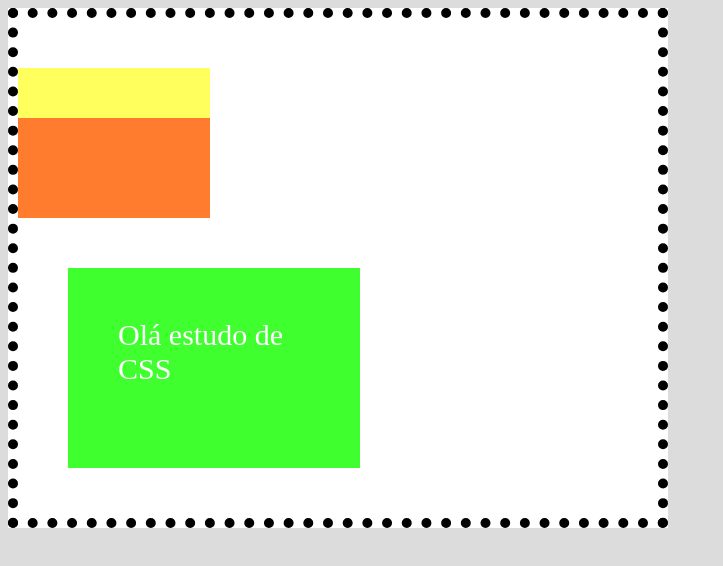
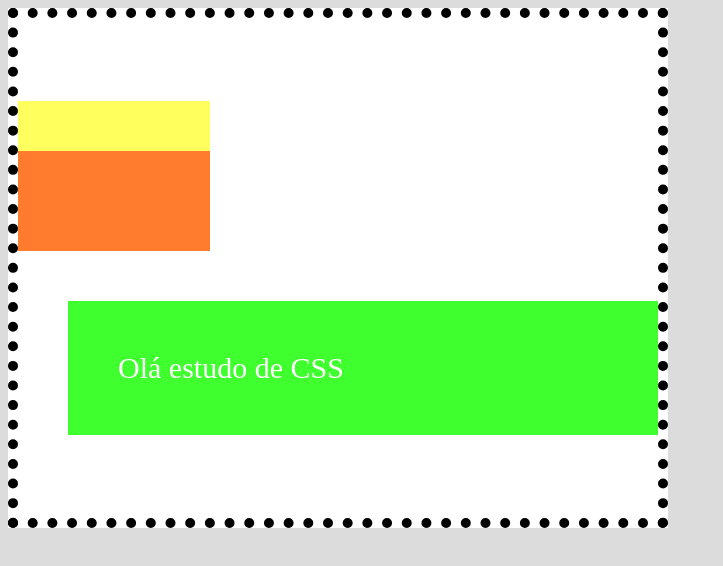
Before and after one commit to matheussOliveira1/Atividade-CSS, a plain HTML site: page PI Exercicios/lista02/ex03.html in a window 1280 px wide. Shown: the whole page, without its empty margins (0-723 px from the left). Drawn offline with Linux system fonts and the light colour scheme.

Commit message:
Alteração de erro

```diff
--- a/PI Exercicios/lista02/ex03.css
+++ b/PI Exercicios/lista02/ex03.css
@@ -26,6 +26,4 @@
     font-size: 30px;
     padding: 50px;
     margin: 50px 0px 0px 50px;
-    width: 30%;
-    height: 100px;
 }
```
